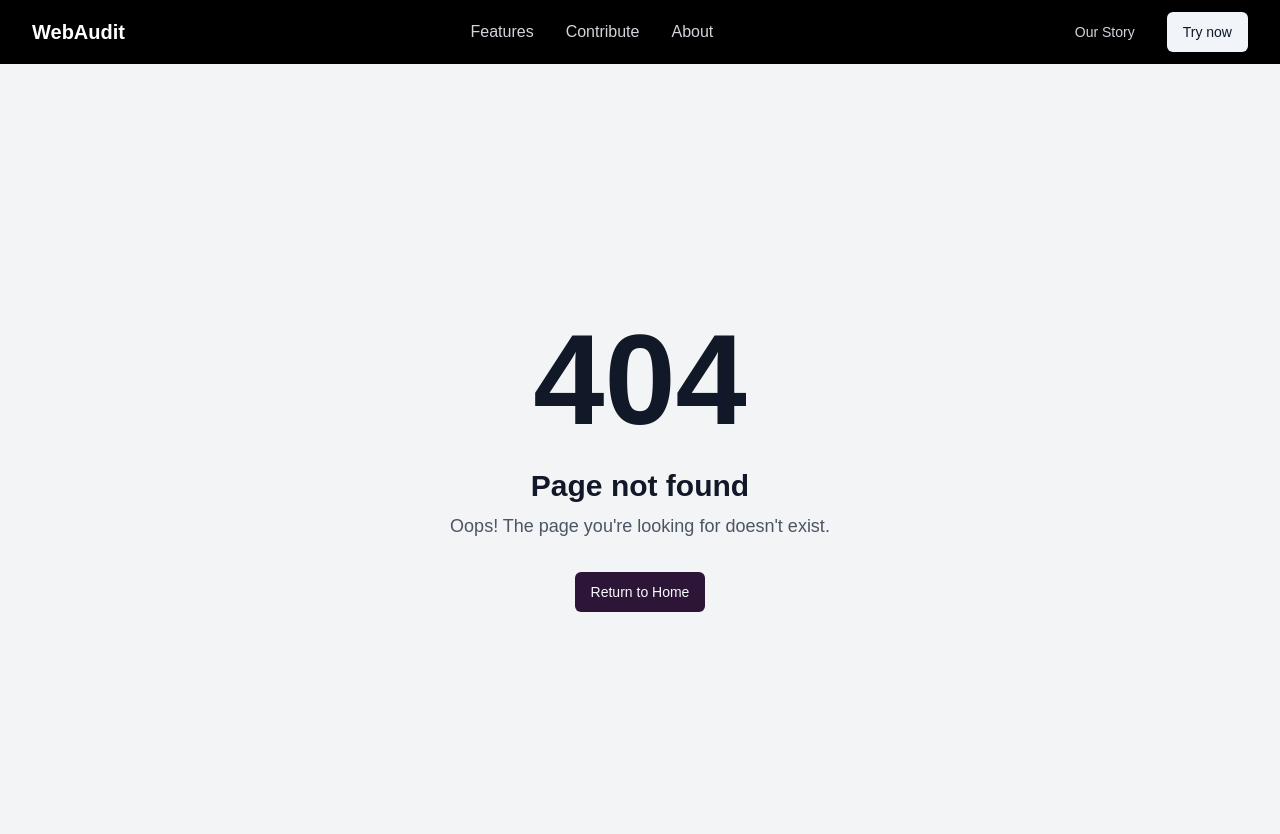
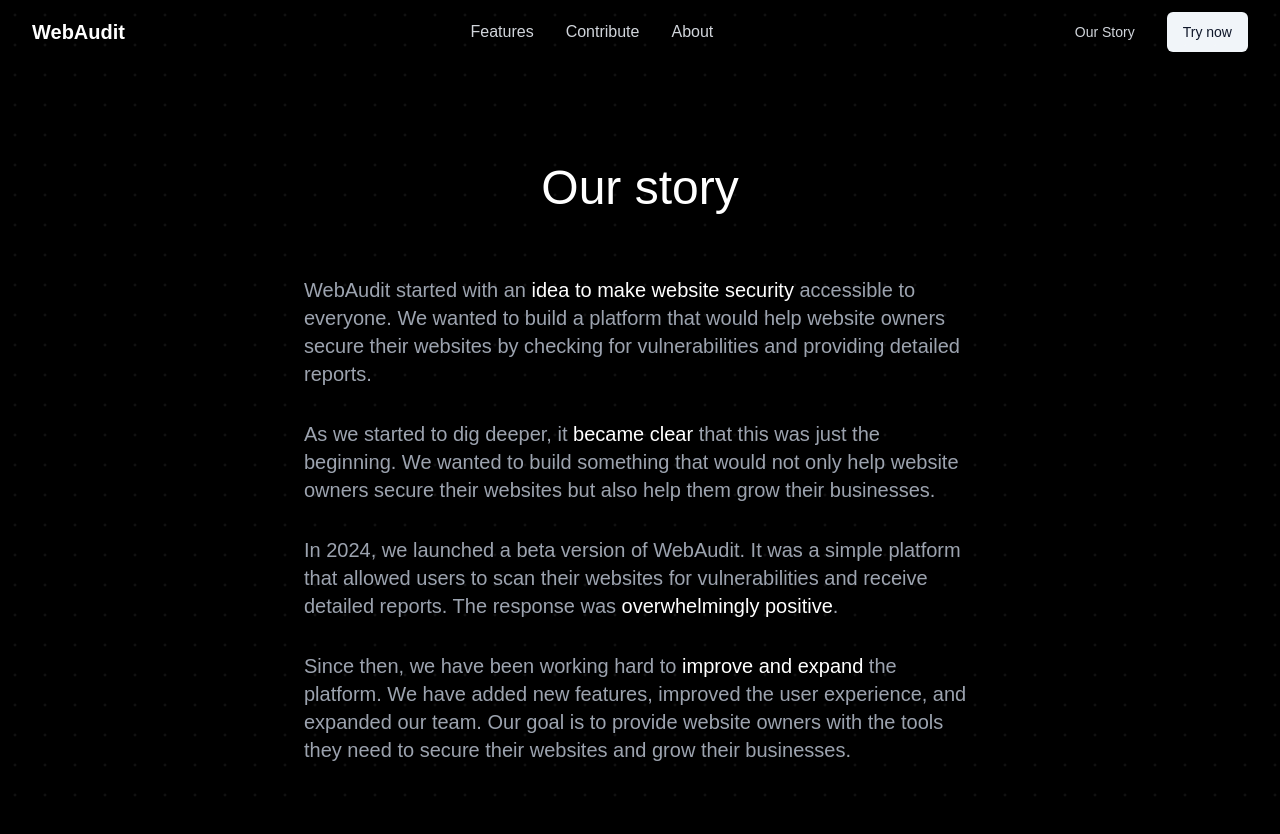
Before and after one commit to marksikaundi/InSyst, a Next.js app: page /our-story in a window 1280 px wide. Before the commit this address had no page. Shown: the top 834 px of the page. Built offline with nearby package versions, Linux system fonts and the light colour scheme.

Commit message:
feat: add Our Story page with detailed narrative and highlighted text components

```diff
--- /dev/null
+++ b/app/our-story/page.tsx
@@ -0,0 +1,62 @@
+interface HighlightedTextProps {
+  children: React.ReactNode;
+  className?: string;
+}
+
+const HighlightedText: React.FC<HighlightedTextProps> = ({
+  children,
+  className = "",
+}) => <span className={`text-white ${className}`}>{children}</span>;
+
+export default function OurStory() {
+  return (
+    <section className="bg-black min-h-screen flex items-center justify-center px-4 py-16">
+      {/* Starry background pattern */}
+      <div
+        className="absolute inset-0"
+        style={{
+          backgroundImage: `radial-gradient(circle at center, rgba(255,255,255,0.1) 0%, rgba(255,255,255,0) 2px)`,
+          backgroundSize: "30px 30px",
+        }}
+      />
+      <div className="max-w-2xl mx-auto space-y-12">
+        <h2 className="text-white text-4xl md:text-5xl font-medium text-center mb-16">
+          Our story
+        </h2>
+
+        <div className="space-y-8 text-gray-400 text-lg md:text-xl leading-relaxed">
+          <p>
+            WebAudit started with an{" "}
+            <HighlightedText>idea to make website security</HighlightedText>{" "}
+            accessible to everyone. We wanted to build a platform that would
+            help website owners secure their websites by checking for
+            vulnerabilities and providing detailed reports.
+          </p>
+
+          <p>
+            As we started to dig deeper, it{" "}
+            <HighlightedText>became clear</HighlightedText> that this was just
+            the beginning. We wanted to build something that would not only help
+            website owners secure their websites but also help them grow their
+            businesses.
+          </p>
+
+          <p>
+            In 2024, we launched a beta version of WebAudit. It was a simple
+            platform that allowed users to scan their websites for
+            vulnerabilities and receive detailed reports. The response was{" "}
+            <HighlightedText>overwhelmingly positive</HighlightedText>.
+          </p>
+
+          <p>
+            Since then, we have been working hard to{" "}
+            <HighlightedText>improve and expand</HighlightedText> the platform.
+            We have added new features, improved the user experience, and
+            expanded our team. Our goal is to provide website owners with the
+            tools they need to secure their websites and grow their businesses.
+          </p>
+        </div>
+      </div>
+    </section>
+  );
+}
```
